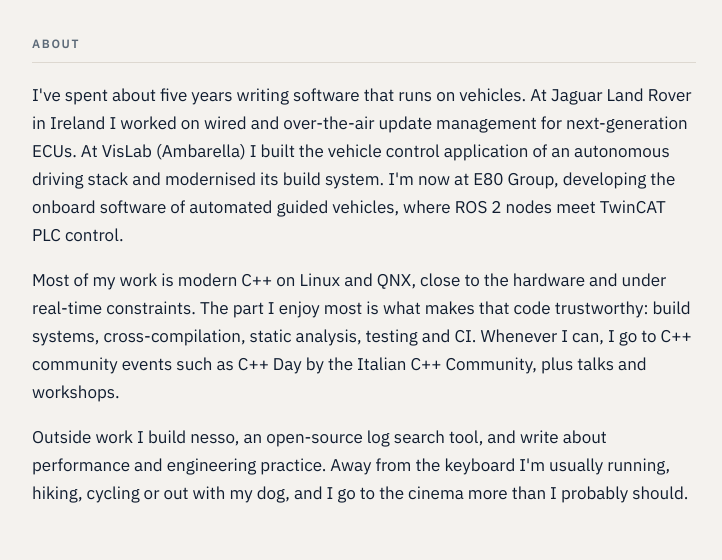
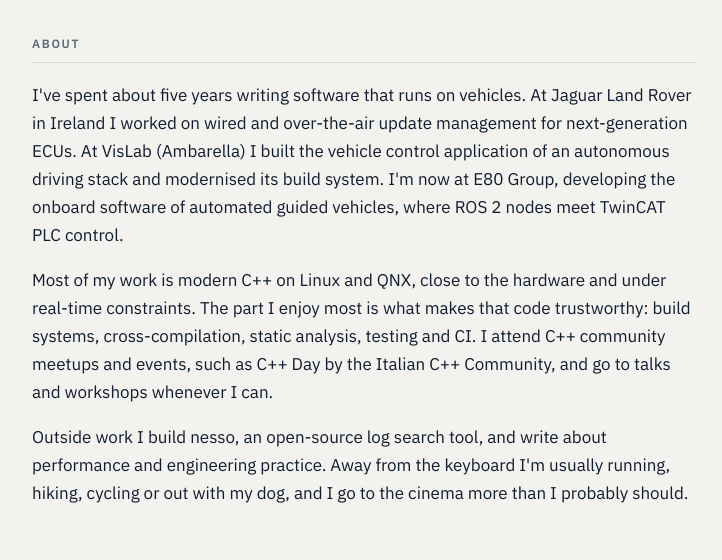
Before and after one commit to lorenzocaprari/lorenzocaprari.github.io, a plain HTML site: page index.html in a window 1280 px wide. Shown: the part 206-766 px from the top of the page, without its empty margins (276-998 px from the left). Drawn offline with Linux system fonts and the light colour scheme.

Commit message:
Site: describe C++ community involvement as attending

```diff
--- a/index.html
+++ b/index.html
@@ -60,7 +60,7 @@ footer{margin-top:72px;color:var(--muted);font-size:.85rem}
 
 <h2>About</h2>
 <p>I've spent about five years writing software that runs on vehicles. At Jaguar Land Rover in Ireland I worked on wired and over-the-air update management for next-generation ECUs. At VisLab (Ambarella) I built the vehicle control application of an autonomous driving stack and modernised its build system. I'm now at E80 Group, developing the onboard software of automated guided vehicles, where ROS 2 nodes meet TwinCAT PLC control.</p>
-<p>Most of my work is modern C++ on Linux and QNX, close to the hardware and under real-time constraints. The part I enjoy most is what makes that code trustworthy: build systems, cross-compilation, static analysis, testing and CI. Whenever I can, I go to C++ community events such as C++ Day by the Italian C++ Community, plus talks and workshops.</p>
+<p>Most of my work is modern C++ on Linux and QNX, close to the hardware and under real-time constraints. The part I enjoy most is what makes that code trustworthy: build systems, cross-compilation, static analysis, testing and CI. I attend C++ community meetups and events, such as C++ Day by the Italian C++ Community, and go to talks and workshops whenever I can.</p>
 <p>Outside work I build nesso, an open-source log search tool, and write about performance and engineering practice. Away from the keyboard I'm usually running, hiking, cycling or out with my dog, and I go to the cinema more than I probably should.</p>
 
 <h2>Projects</h2>
```
